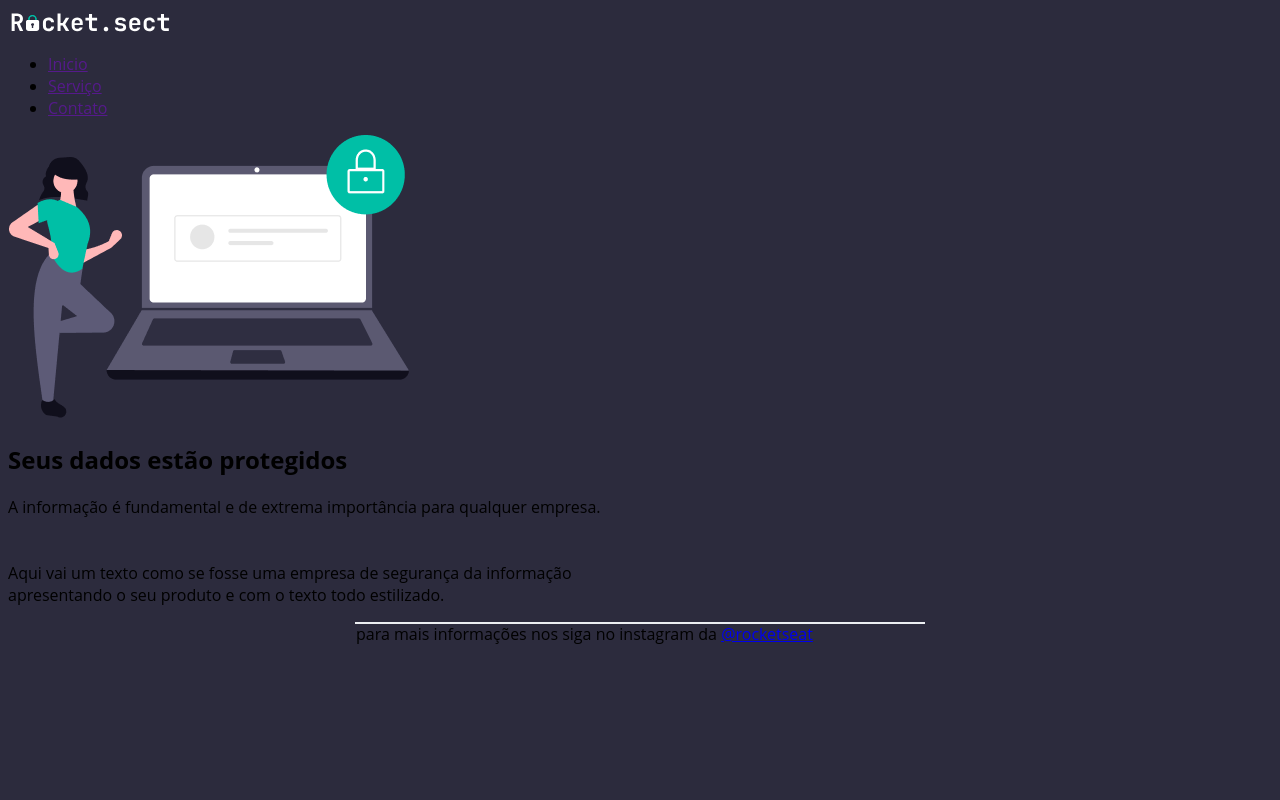
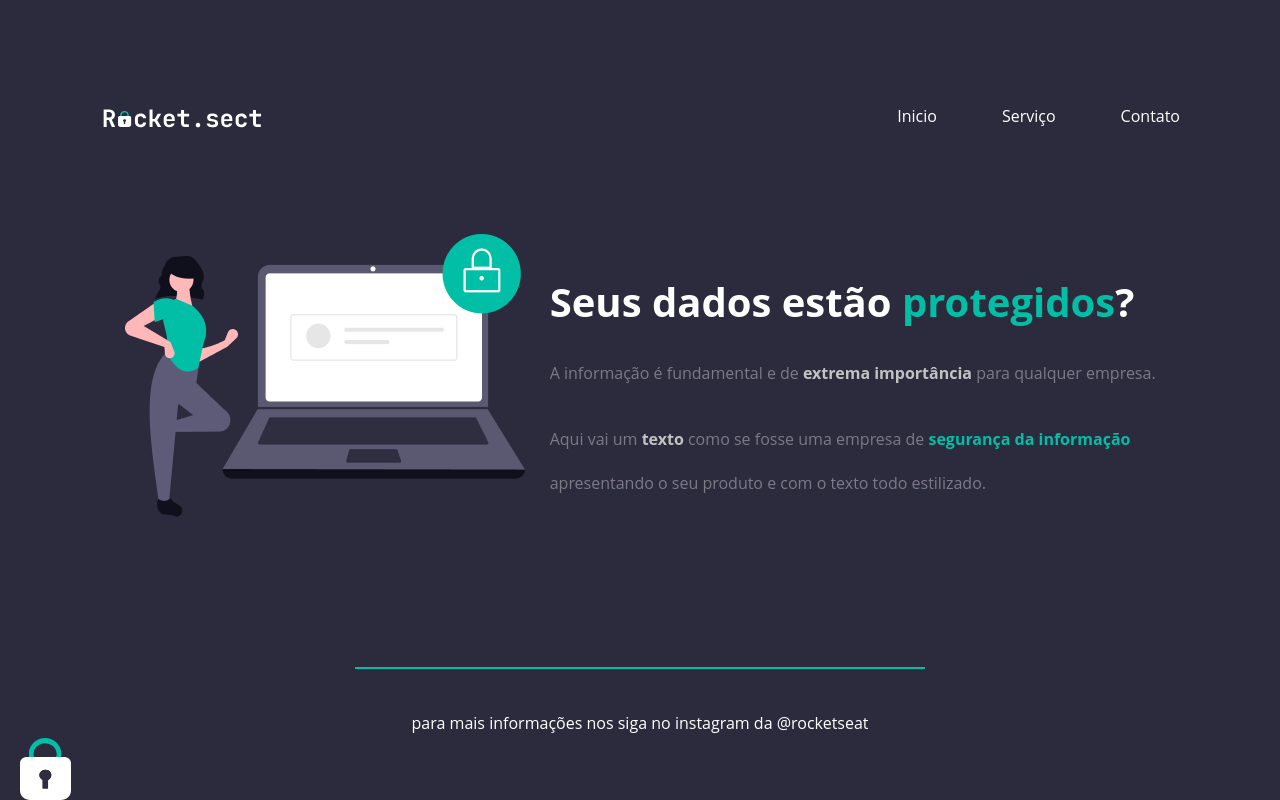
Before and after one commit to GabrielRdev/stage02-desafio-recriando-layout, a plain HTML site: page index.html in a window 1280 px wide. Drawn offline with Linux system fonts and the light colour scheme.

Commit message:
finish-project

```diff
--- a/index.html
+++ b/index.html
@@ -12,7 +12,7 @@
 <body>
     <div class="page">
         <nav>
-            <img src="./images/logo.svg" alt=""></p>
+            <img src="./images/logo.svg" alt="padlock pequeno"></p>
 
             <ul>
                 <li><a href="">Inicio</a></li>
@@ -22,13 +22,13 @@
         </nav>
 
         <main>
-            <img src="./images/img1.png" alt="">
+            <img src="./images/img1.png" alt="menina ao lado de um computador">
 
             <section class="text">
-                <h1>Seus dados estão <span>protegidos</span></h1>
-                <p>A informação é fundamental e de extrema importância para qualquer empresa.<br>
-                    <br><br>Aqui vai um texto como se fosse uma empresa de <span>segurança
-                    da informação</span><br> apresentando o seu produto
+                <h1>Seus dados estão <span>protegidos</span>?</h1>
+                <p>A informação é fundamental e de <strong>extrema importância </strong>para qualquer empresa.<br>
+                    <br><br>Aqui vai um <strong>texto</strong> como se fosse uma empresa de <span>segurança
+                    da informação</span><br><br>  apresentando o seu produto
                      e com o texto todo estilizado.
                 </p>
             </section>
@@ -36,8 +36,10 @@
 
         <footer>
             <div class="line">
-            para mais informações nos siga no instagram da <a href="rocketseat.com.br">@rocketseat</a>
+            <br><br>para mais informações nos siga no instagram da <a href="rocketseat.com.br">@rocketseat</a>
             </div>
+
+            <img id="padlock" src="./images/padlock.svg" alt="padlock grande">
 
         </footer>
     </div>
--- a/styles.css
+++ b/styles.css
@@ -1,9 +1,79 @@
 body{
     background-color:#2C2B3D ;
     font-family: 'Open Sans', sans-serif;
+    margin:0;
+}
+
+.page{
+    margin: 100px;
 
 }
 
+nav{
+    display: flex;
+    justify-content: space-between;
+    align-items: center;
+
+
+}
+
+ul{
+    display: flex;
+    list-style: none;
+    gap: 65px;
+
+    margin: 0;
+    padding: 0;
+}
+
+a {
+    color: white;
+    text-decoration: none;
+}
+
+main{
+    display: flex;
+    align-items: center;
+    justify-content: space-evenly;
+
+
+
+    padding-top: 102px;
+}
+
+h1{
+    font-size: 40px;
+    font-weight: bold;
+    color: white;
+}
+
+span{
+    color: #00BFA6;
+    font-weight: bold;
+}
+
+p{
+    color:#7D7987;
+}
+
+strong{
+    color: #C2C2C2;
+}
+
+footer{
+
+    text-align: center;
+
+    margin-top: 150px;
+
+    color: white;
+}
+
+#padlock{
+    position:fixed;
+    bottom: 0px;
+    left: 20px;
+}
 
 .line{
     width: 568px;
@@ -11,5 +81,6 @@ body{
 
     margin: 0 auto 8px;
 
-    border: 1px solid #ECEFF2;
+    border: 1px solid #00BFA6;
+
 }
```
